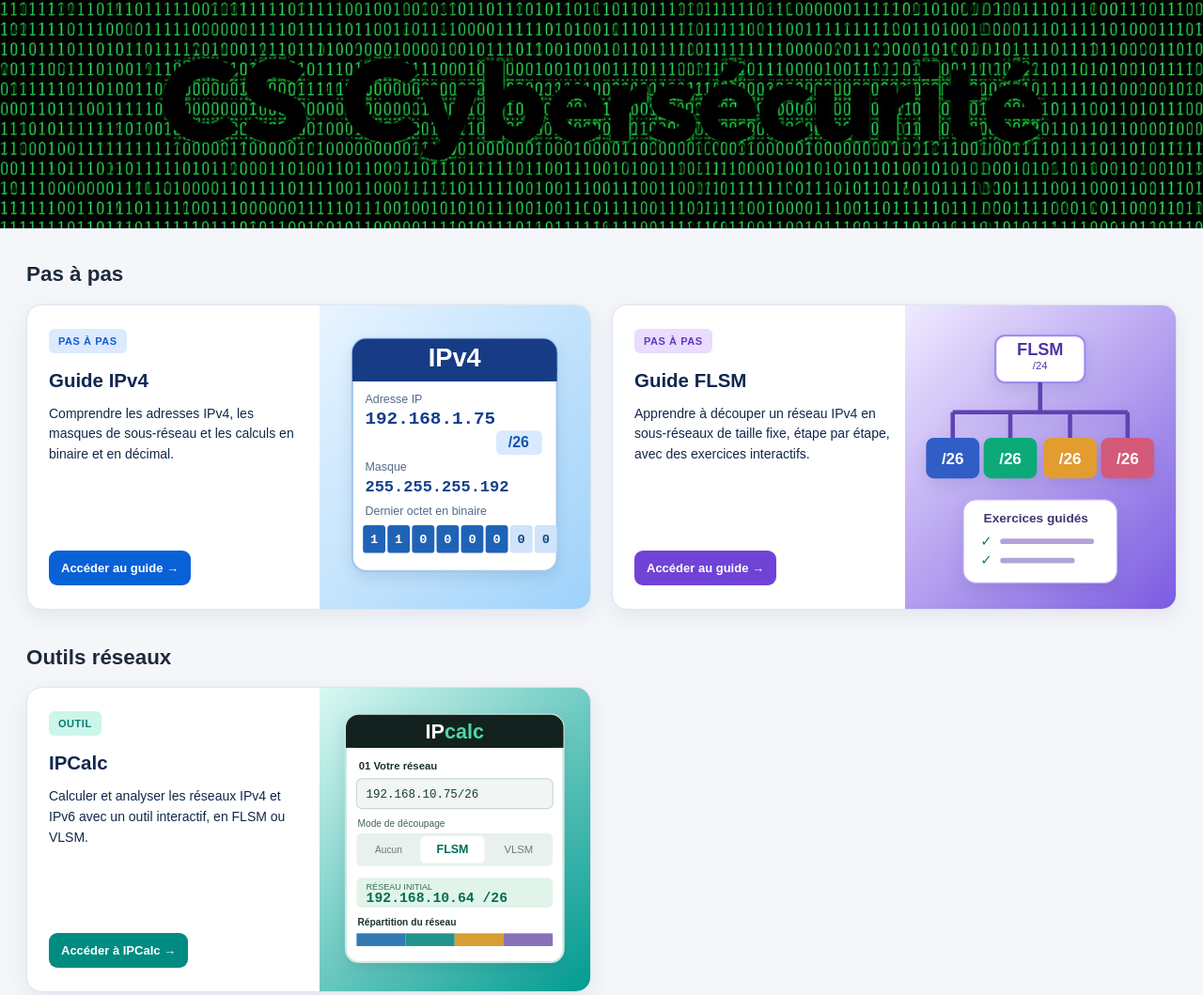
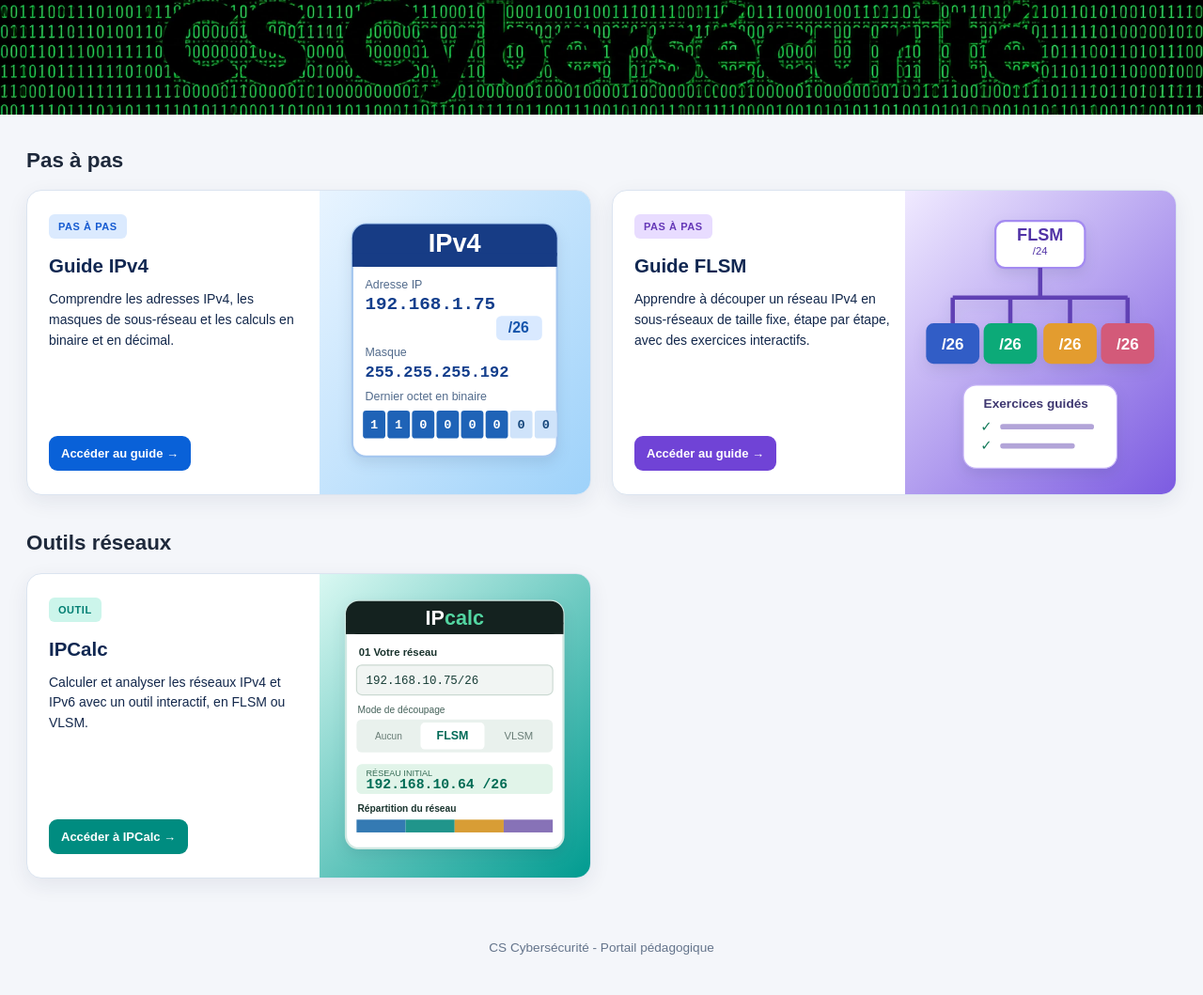
Before and after one commit to cscybersecurite/cscybersecurite.github.io, a plain HTML site: page index.html in a window 1280 px wide. Shown: the top 1059 px of the page at 94% size. Drawn offline with Linux system fonts and the light colour scheme.

Commit message:
Réduire la hauteur du bandeau CS pour aligner l'affichage PC sur CIEL

```diff
--- a/index.html
+++ b/index.html
@@ -19,7 +19,7 @@
     header img {
       display: block;
       width: 100%;
-      height: clamp(150px, 19vw, 300px);
+      height: clamp(120px, 9.5vw, 195px);
       object-fit: cover;
       object-position: center;
     }
```
